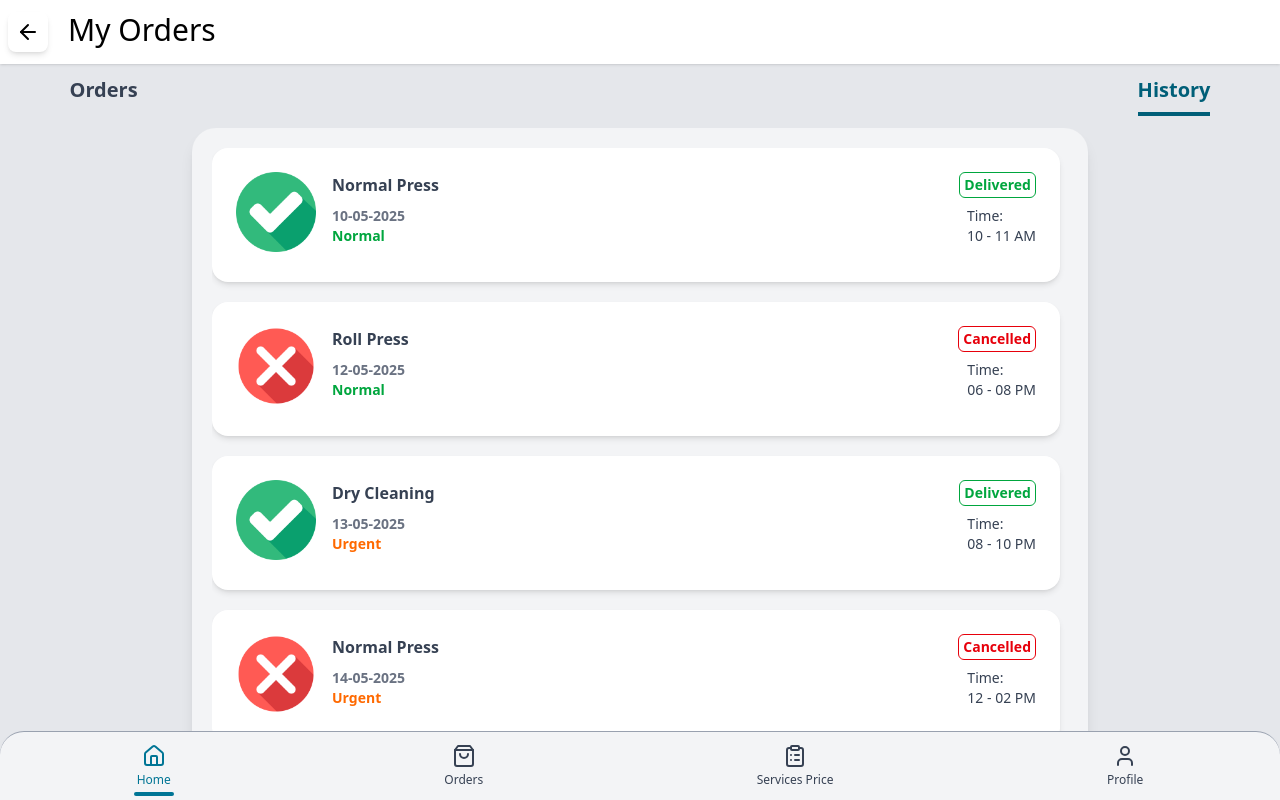
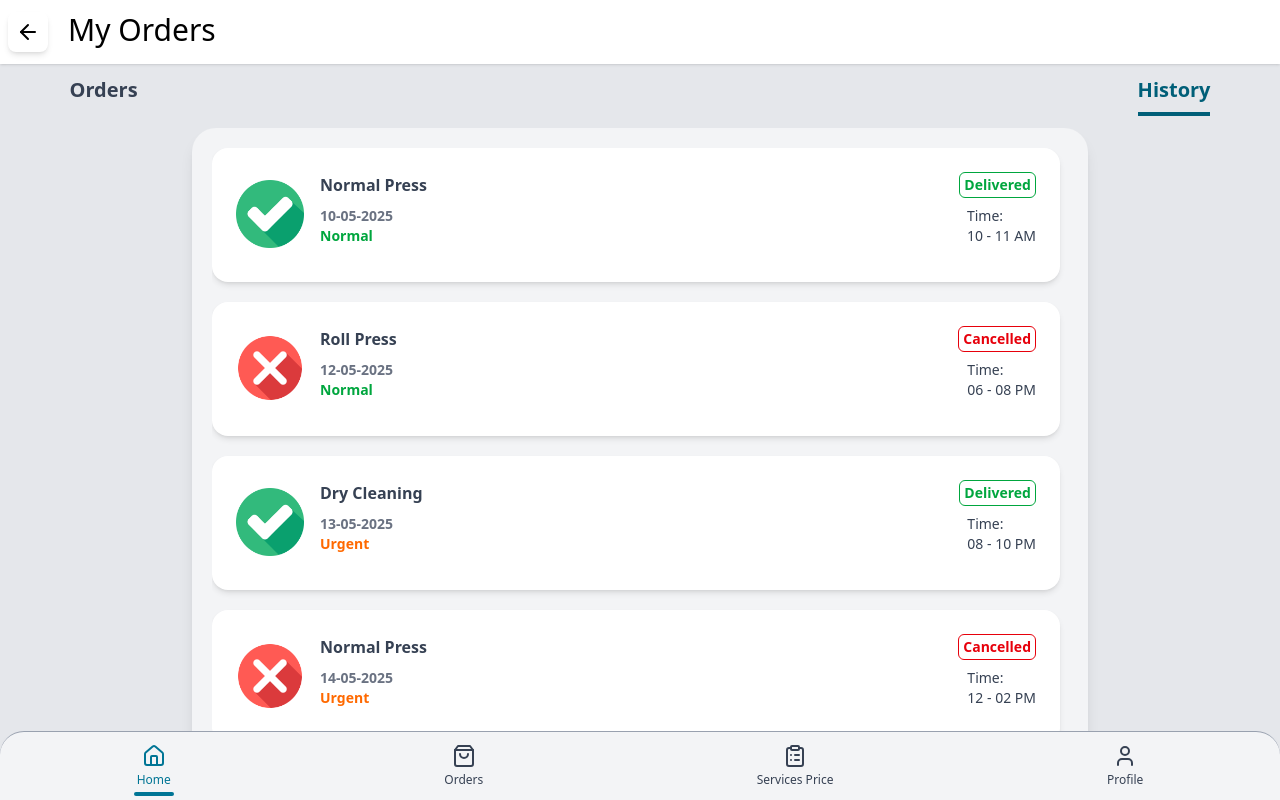
Before and after one commit to Sandb786/Laundry_project_User_Pannel_Frontend, a React (Vite) app: page /myorders in a window 1280 px wide. Both pictures are taken after a click on the element "History". Built offline with nearby package versions, Linux system fonts and the light colour scheme.

Commit message:
Small Done photo.

```diff
--- a/src/Show_orders/Order_list/History/Show_order_history.jsx
+++ b/src/Show_orders/Order_list/History/Show_order_history.jsx
@@ -20,7 +20,7 @@ export default function Show_order_history({ orders })
             <img
               src={order.status === 'Delivered' ? "/Color_Laundry/Done.png" : "/Color_Laundry/Wrong.png"}
               alt="service"
-              className="w-20 h-20 rounded-lg object-cover"
+              className="w-17 h-17 mt-2 rounded-lg object-cover"
             />
 
             {/* Details */}
```
